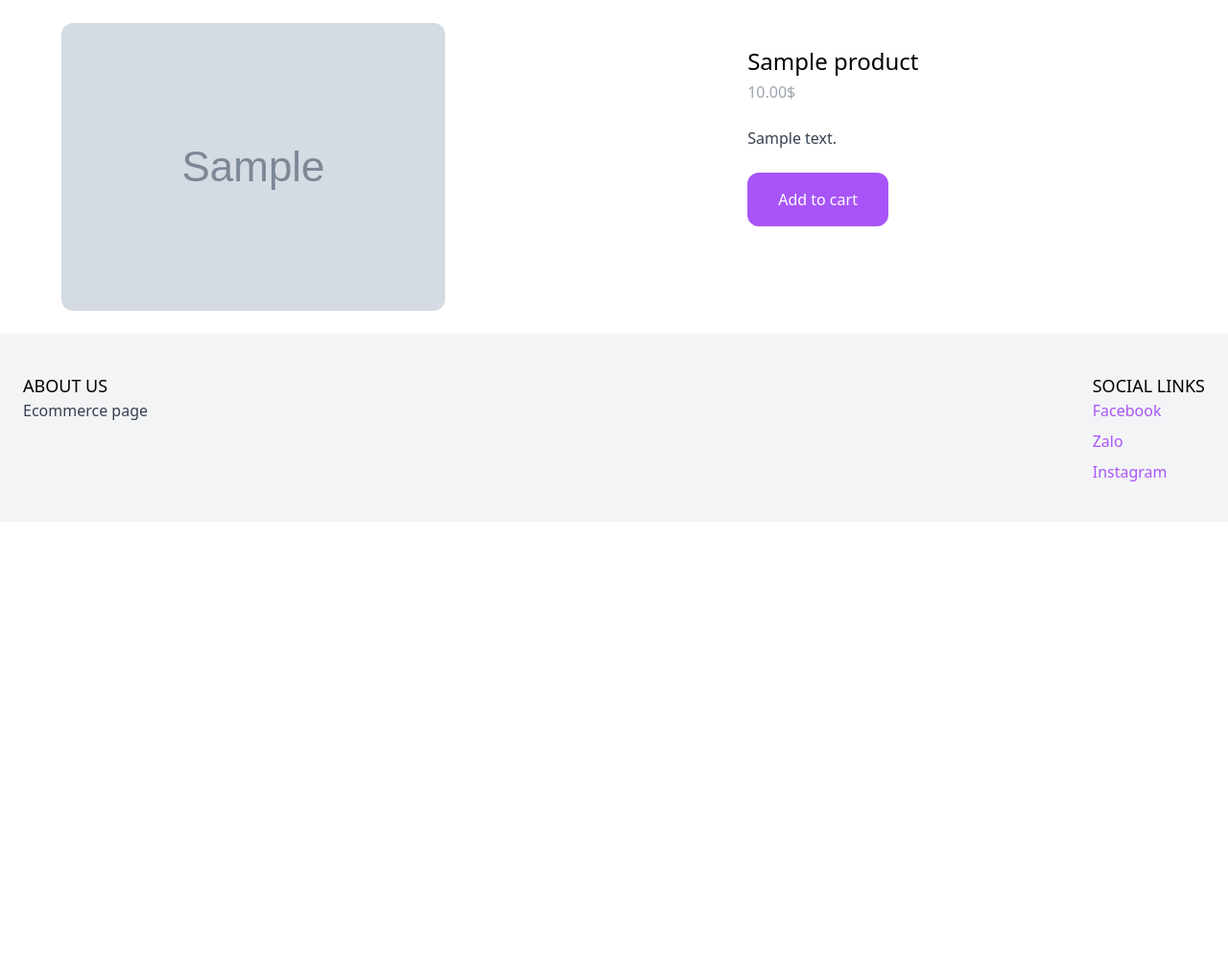
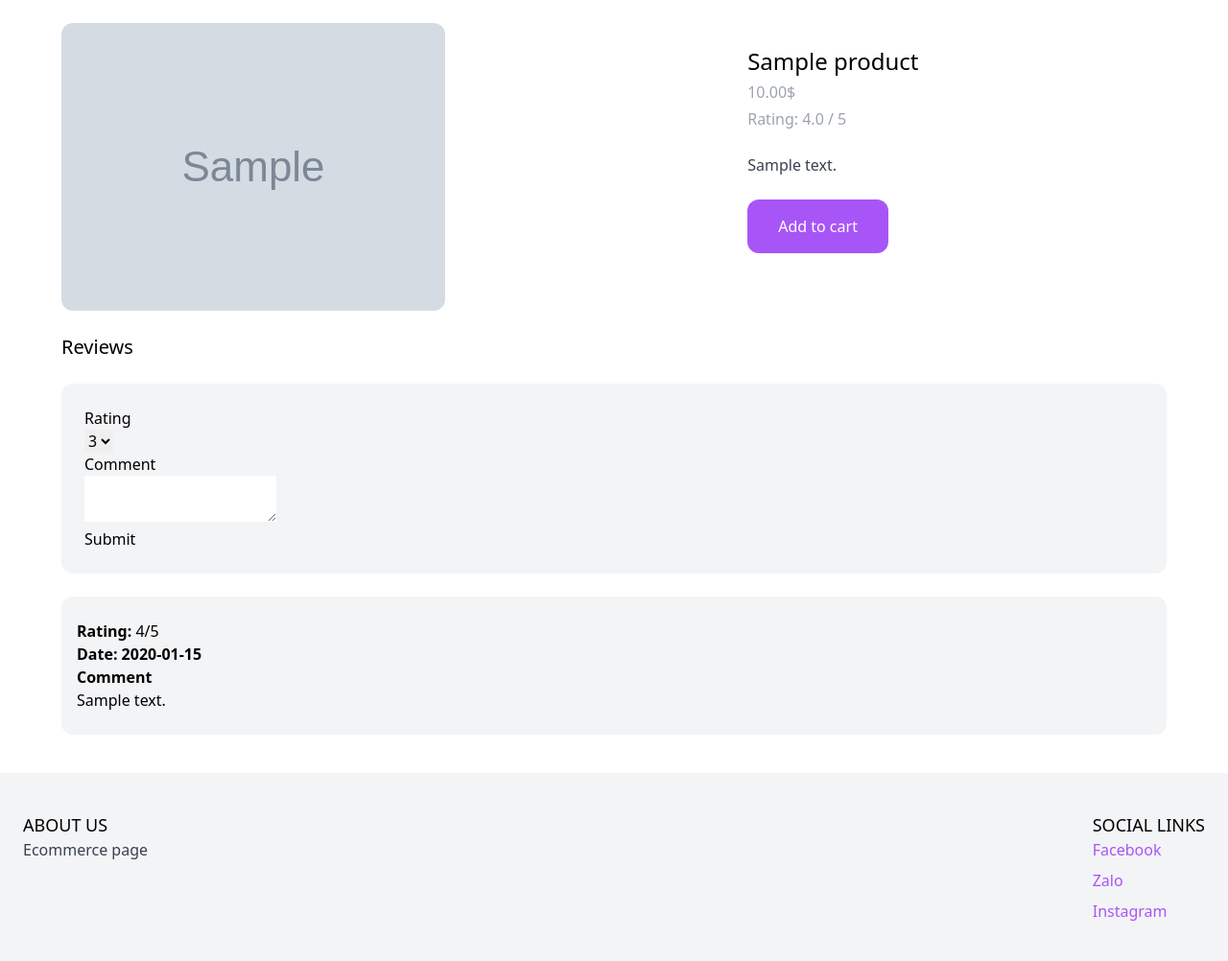
Before and after one commit to JustineLe/Django_Ecommerce, a Django app: a page that uses product/templates/product/product.html in a window 1280 px wide. Shown: the part 77-1079 px from the top of the page at 96% size. Before the commit the page ends 579 px from the top, so only its background shows below. Run offline with Django 4.2, Linux system fonts and the light colour scheme; a user stored in the database is signed in; tables that the repository leaves empty hold one stand-in row (values such as "Sample post"); grey boxes marked "Sample" are stand-in pictures; some libraries are stand-ins or nearby versions.

Commit message:
Product review

```diff
--- a/product/models.py
+++ b/product/models.py
@@ -1,6 +1,7 @@
 from io import BytesIO
 
 from PIL import Image
+from django.contrib.auth.models import User
 from django.core.files import File
 from django.db import models
 
@@ -57,3 +58,20 @@ class Product(models.Model):
         thumbnail = File(thumb_io, name=image.name)
 
         return thumbnail
+
+    def get_average_rating(self):
+        reviews_total = 0
+
+        for review in self.reviews.all():
+            reviews_total += review.rating
+
+        if reviews_total > 0:
+            return reviews_total / self.reviews.count()
+
+
+class Review(models.Model):
+    product = models.ForeignKey(Product, related_name='reviews', on_delete=models.CASCADE)
+    rating = models.IntegerField(default=3)
+    content = models.TextField()
+    created_by = models.ForeignKey(User, related_name='reviews', on_delete=models.CASCADE)
+    created_at = models.DateTimeField(auto_now_add=True)
--- a/product/templates/product/product.html
+++ b/product/templates/product/product.html
@@ -12,6 +12,10 @@
 
         <p class="mt-1 text-gray-400">{{ products.price }}$</p>
 
+        {% if products.get_average_rating > 0 %}
+            <p class="mt-1 text-gray-400">Rating: {{ products.get_average_rating }} / 5</p>
+        {% endif %}
+
         {% if products.description %}
             <p class="mt-6 text-gray-700">{{ products.description }}</p>
         {% endif %}
@@ -25,5 +29,43 @@
             Add to cart
         </a>
     </div>
+
+    <div class="w-full mt-6">
+        <h2 class="text-xl">Reviews</h2>
+
+        {% if request.user.is_authenticated %}
+            <form method="post" action="." class="mt-6 mb-6 p-6 bg-gray-100 rounded-xl">
+                {% csrf_token %}
+                <div>
+                    <label>Rating</label><br>
+                    <select name="rating">
+                        <option value="1">1</option>
+                        <option value="2">2</option>
+                        <option value="3" selected>3</option>
+                        <option value="4">4</option>
+                        <option value="5">5</option>
+                    </select>
+                </div>
+
+                <div>
+                    <label>Comment</label><br>
+                    <textarea name="content"></textarea>
+                </div>
+
+                <div>
+                    <button>Submit</button>
+                </div>
+            </form>
+        {% endif %}
+
+        {% for review in products.reviews.all %}
+            <div class="px-4 py-6 bg-gray-100 rounded-xl mb-4">
+                <strong>Rating: </strong>{{ review.rating }}/5 <br>
+                <strong>Date: {{ review.created_at|date:'Y-m-d' }}</strong><br>
+                <strong>Comment</strong><br>
+                {{ review.content }}
+            </div>
+        {% endfor %}
+    </div>
 </div>
 {% endblock %}
--- a/product/views.py
+++ b/product/views.py
@@ -1,6 +1,6 @@
-from django.shortcuts import render, get_object_or_404
+from django.shortcuts import render, get_object_or_404, redirect
 
-from product.models import Product
+from product.models import Product, Review
 
 
 # Create your views here.
@@ -11,4 +11,26 @@ def product(request, slug):
         "products": products
     }
 
+    if request.method == 'POST':
+        rating = request.POST.get('rating', 3)
+        content = request.POST.get('content', '')
+
+        if content:
+            reviews = Review.objects.filter(created_by=request.user, product=products)
+
+            if reviews.count() > 0:
+                review = reviews.first()
+                review.rating = rating
+                review.content = content
+                review.save()
+            else:
+                review = Review.objects.create(
+                    product=products,
+                    rating=rating,
+                    content=content,
+                    created_by=request.user
+                )
+
+            return redirect('product', slug=slug)
+
     return render(request, 'product/product.html', context)
```
Also changed, not shown: order/migrations/0002_alter_order_options.py (added), product/migrations/0005_alter_category_options_review.py (added).
